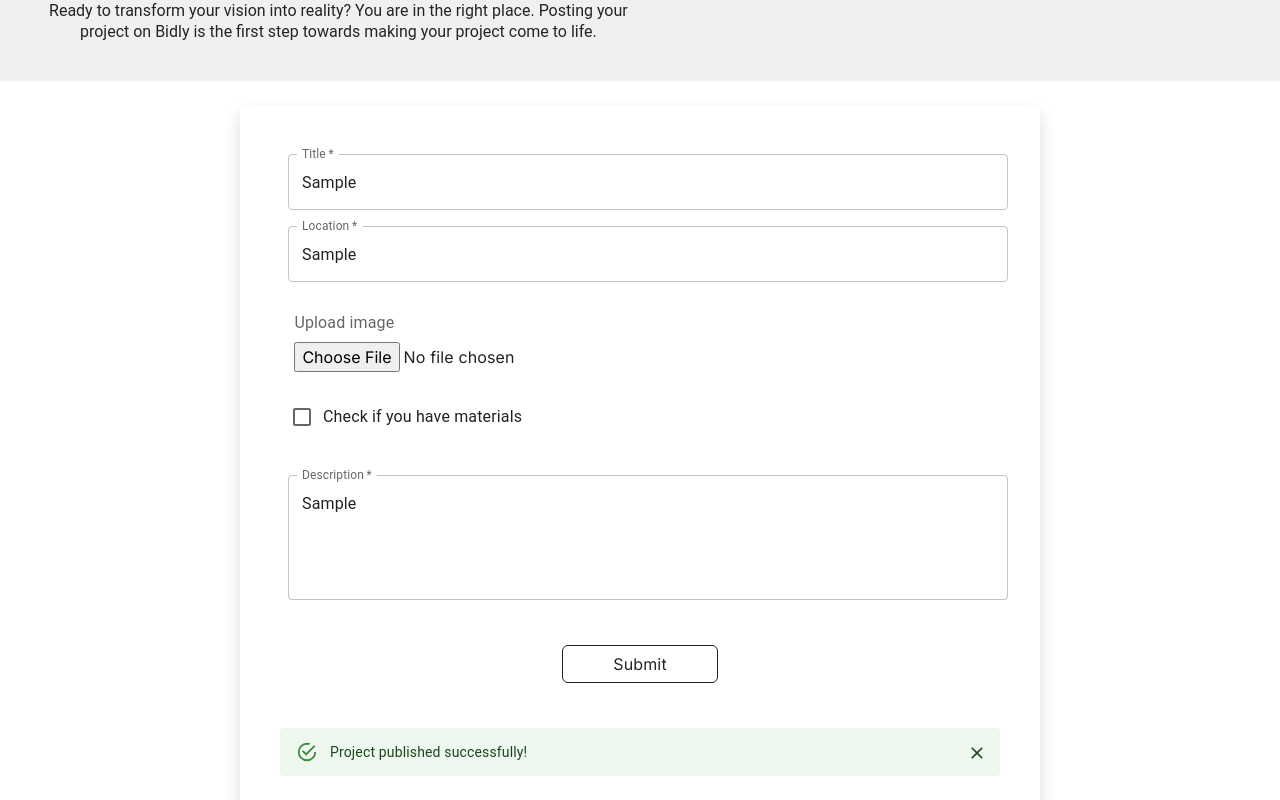
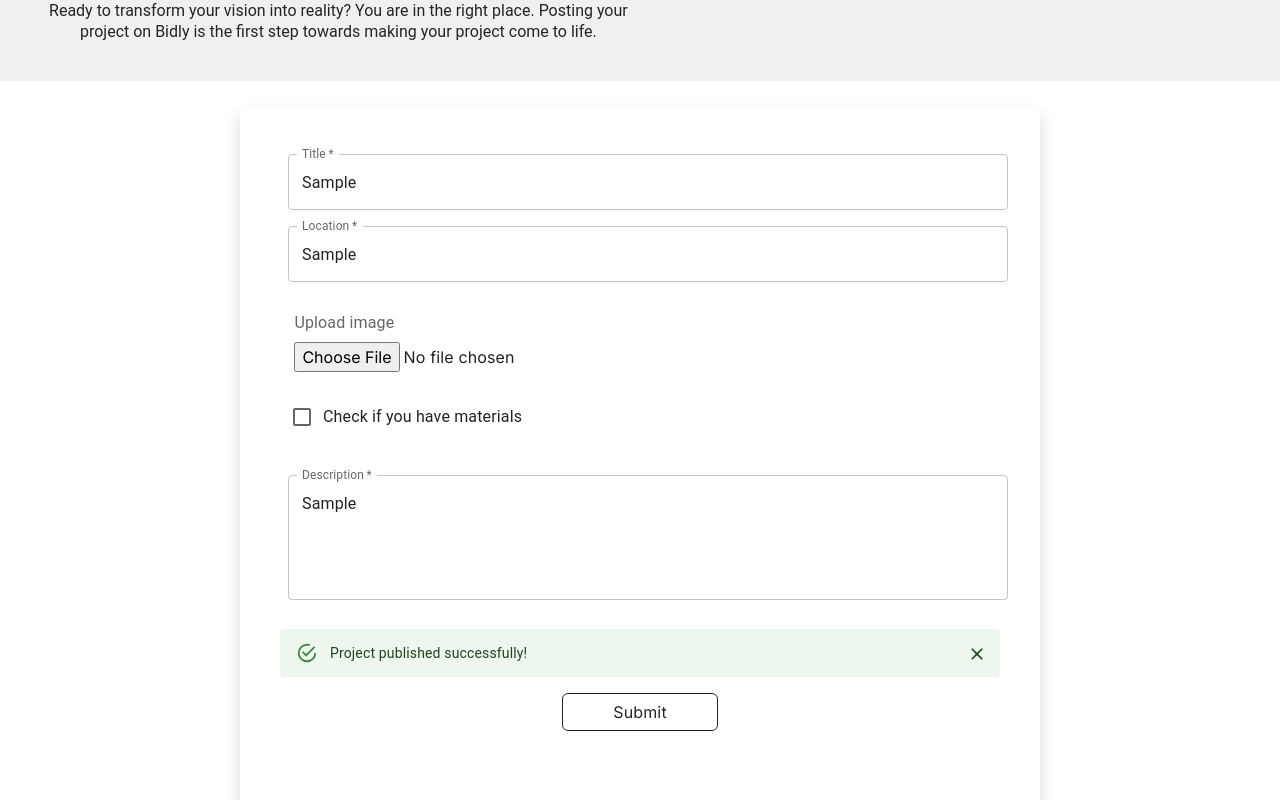
Before and after one commit to Dev-Loaders/Bidly, a Next.js app in the folder client/: page /workspace/publish-project in a window 1280 px wide. Both pictures are taken after typing "Sample", "Sample", "Sample" into the empty fields and a click on the button "Submit". Shown: the part 156-956 px from the top of the page. Built offline with nearby package versions, Linux system fonts and the light colour scheme; no server answers.

Commit message:
Refactored alert to above submit button

```diff
--- a/client/app/workspace/detail-view/[job.jobId]/BidForm.tsx
+++ b/client/app/workspace/detail-view/[job.jobId]/BidForm.tsx
@@ -89,6 +89,11 @@ export default function BidForm({
                 onChange={handleAmount}
               />
             </Box>
+            {showAlert && (
+              <Alert onClose={() => setShowAlert(false)} style={{ marginBottom: '3%' }}>
+                Bid posted successfully!
+              </Alert>
+            )}
             <Button
               variant="outlined"
               color="inherit"
@@ -99,12 +104,6 @@ export default function BidForm({
               Submit Bid
             </Button>
           </form>
-
-          {showAlert && (
-            <Alert onClose={() => setShowAlert(false)}>
-              Bid posted successfully!
-            </Alert>
-          )}
         </Box>
       </Container>
     </>
--- a/client/app/workspace/publish-project/JobForm.tsx
+++ b/client/app/workspace/publish-project/JobForm.tsx
@@ -95,12 +95,16 @@ export const JobForm = () => {
     const userSubject = getUserSubjectFromCookie(cookies);
 
     axios
-      .post("https:bidly-app.azurewebsites.net/api/users/" + userSubject + "/jobs", formData, {
-        headers: {
-          "Content-Type": "multipart/form-data",
-          Authorization: "Bearer " + cookies.token,
-        },
-      })
+      .post(
+        "https:bidly-app.azurewebsites.net/api/users/" + userSubject + "/jobs",
+        formData,
+        {
+          headers: {
+            "Content-Type": "multipart/form-data",
+            Authorization: "Bearer " + cookies.token,
+          },
+        }
+      )
       .catch((exception) => console.error(exception));
   };
 
@@ -204,6 +208,12 @@ export const JobForm = () => {
           required
         />
 
+        {showAlert && (
+          <Alert onClose={() => setShowAlert(false)}>
+            Project published successfully!
+          </Alert>
+        )}
+
         <Box display="flex" justifyContent="center" marginBottom={2} mt={2}>
           <Button
             variant="outlined"
@@ -218,11 +228,6 @@ export const JobForm = () => {
             Submit
           </Button>
         </Box>
-        {showAlert && (
-          <Alert onClose={() => setShowAlert(false)}>
-            Project published successfully!
-          </Alert>
-        )}
       </Box>
     </>
   );
```
